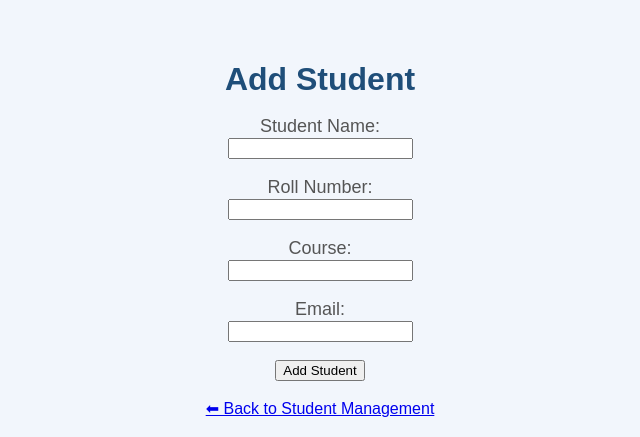
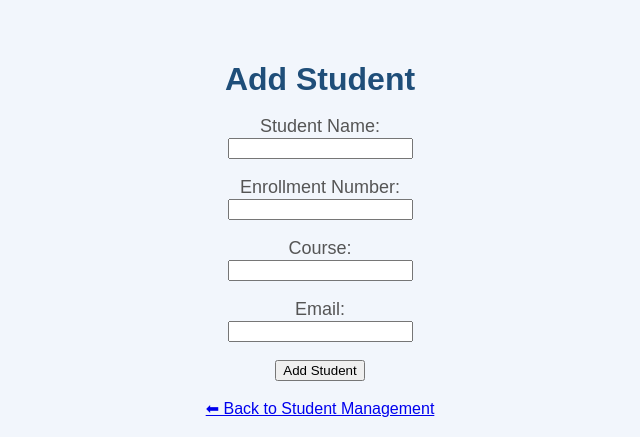
Before and after one commit to krishnachauhan0204-collab/College-ERP-Management-System, a Flask app: page /add-student in a window 1280 px wide. Shown: the top 437 px of the page, without its empty margins (320-960 px from the left). Run offline with Flask 3, Linux system fonts and the light colour scheme.

Commit message:
Update add_student.html

```diff
--- a/templates/add_student.html
+++ b/templates/add_student.html
@@ -16,7 +16,7 @@
         </p>
 
         <p>
-            <label>Roll Number:</label><br>
+            <label>Enrollment Number:</label><br>
             <input type="text" name="roll_no">
         </p>
 
```
